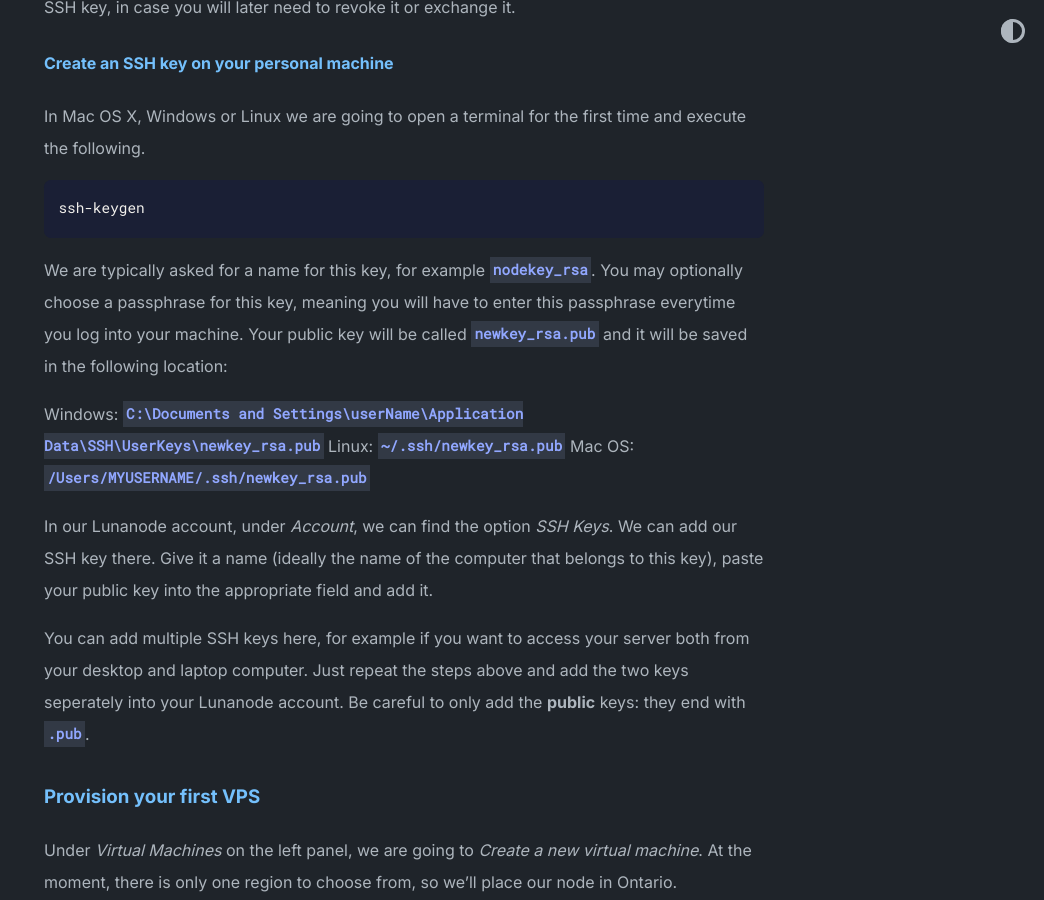
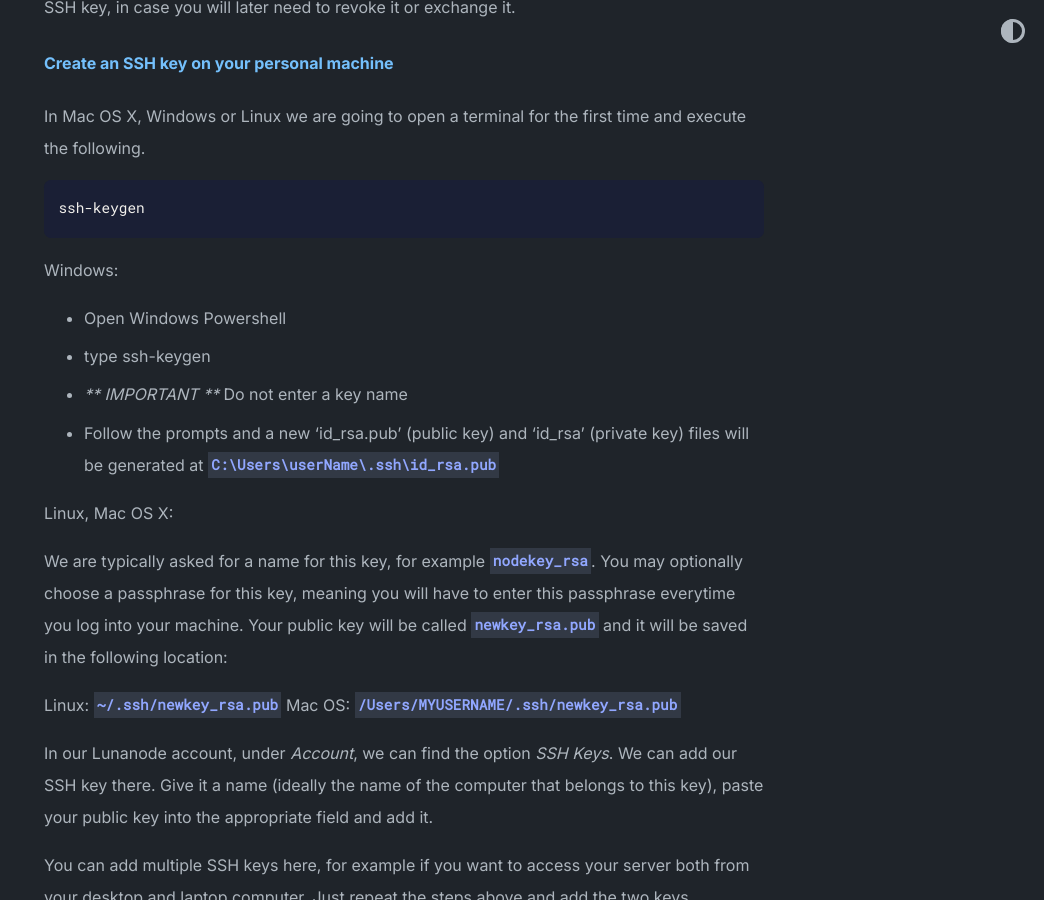
Before and after one commit to VancouverBitdevs/nodeacademy, a Jekyll site: the page built from _posts/2023-05-04-vps.md, in a window 1280 px wide and 900 px high, scrolled down 1245 px. Shown: the whole window, without its empty margins (236-1280 px from the left). Built offline with Jekyll 4.4.1, drawn with Linux system fonts in a browser that asks for light colours; some of the changed text lies outside the part shown.

Commit message:
Updated windows instructions to not generate a custom name key to prevent authentications issues with lunanode

````diff
--- a/_posts/2023-05-04-vps.md
+++ b/_posts/2023-05-04-vps.md
@@ -31,10 +31,16 @@ In Mac OS X, Windows or Linux we are going to open a terminal for the first time
 ```shell
 ssh-keygen
 ```
+Windows:
+- Open Windows Powershell
+- type ssh-keygen
+- *** IMPORTANT *** Do not enter a key name
+- Follow the prompts and a new 'id_rsa.pub' (public key) and 'id_rsa' (private key) files will be generated  at `C:\Users\userName\.ssh\id_rsa.pub`
+
+Linux, Mac OS X:
 
 We are typically asked for a name for this key, for example `nodekey_rsa`. You may optionally choose a passphrase for this key, meaning you will have to enter this passphrase everytime you log into your machine. Your public key will be called `newkey_rsa.pub` and it will be saved in the following location:
 
-Windows: `C:\Documents and Settings\userName\Application Data\SSH\UserKeys\newkey_rsa.pub`
 Linux: `~/.ssh/newkey_rsa.pub`
 Mac OS: `/Users/MYUSERNAME/.ssh/newkey_rsa.pub`
 
````
